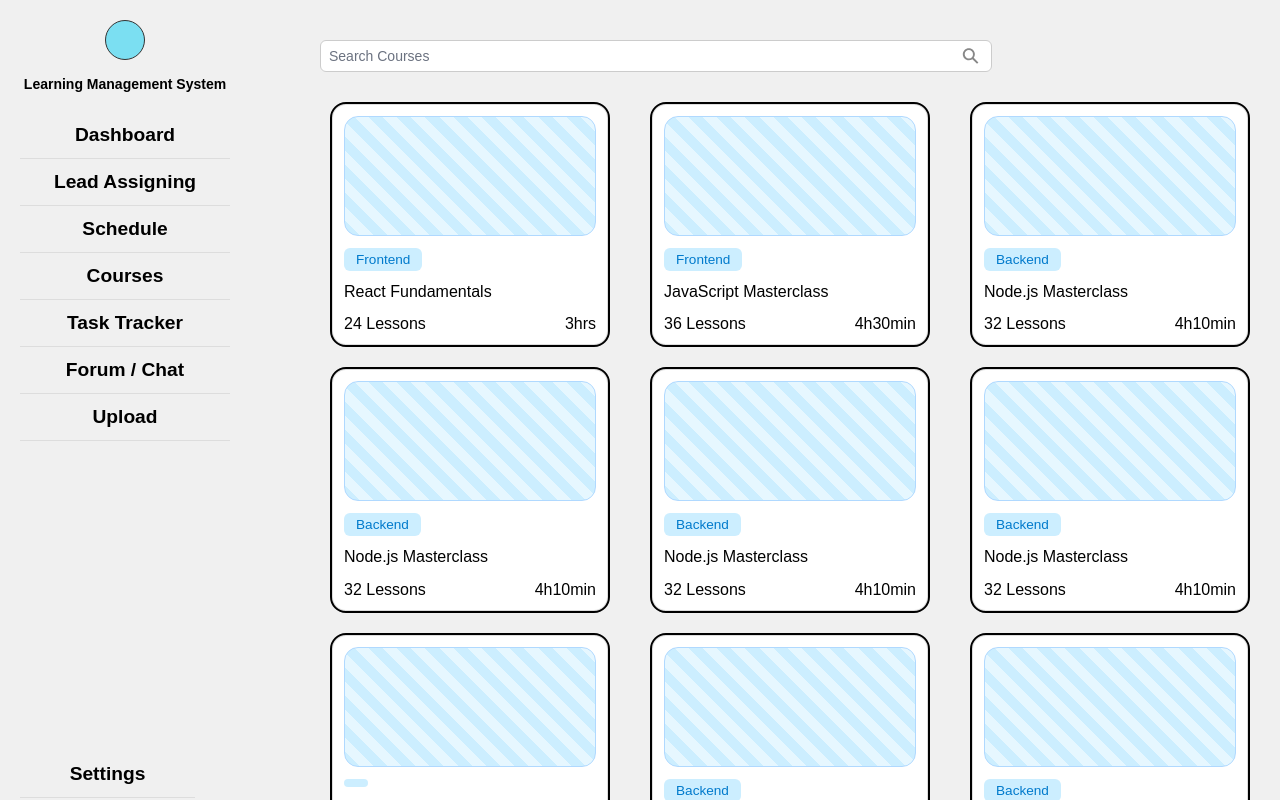
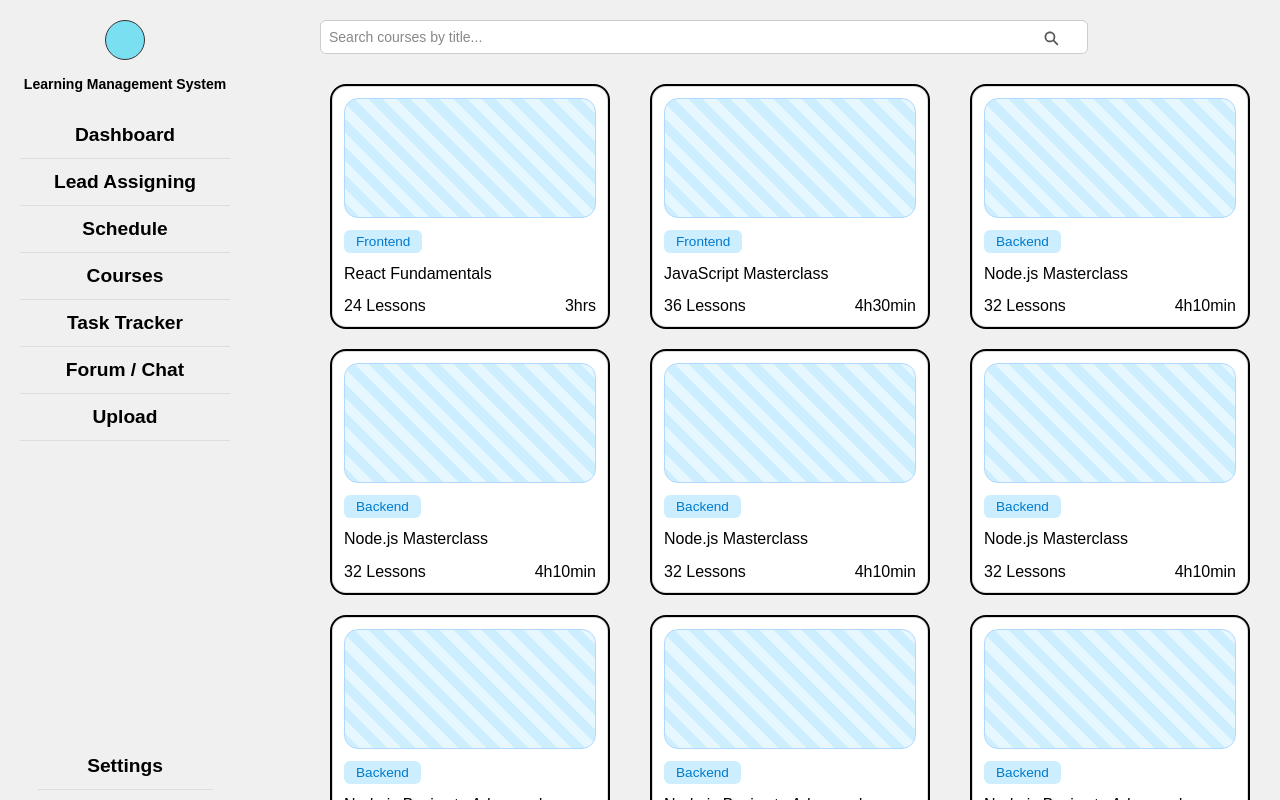
Before and after one commit to subhashini-git123/lms-project, a React (Create React App) app: page /Courses in a window 1280 px wide. Shown: the top 800 px of the page. Built offline with nearby package versions, Linux system fonts and the light colour scheme.

Commit message:
Dynamic search bar,with changes in css added

```diff
--- a/src/components/SearchBar.css
+++ b/src/components/SearchBar.css
@@ -1,4 +1,4 @@
-.search-container {
+/* .search-container {
   position: relative;
   width: 70%;
   margin: 20px 0;
@@ -22,4 +22,29 @@
   color: #888;
   font-size: 1.2rem;
   pointer-events: none;
+} */
+
+.search-icon {
+  position: absolute;
+  font-size: 17px;
+  color: #555;
+  position: absolute;
+  right: 15rem;
+
+  top: 30px;
 }
+
+.search-input {
+  border: none;
+  outline: none;
+width: 80%;
+  font-size: 16px;
+  background: transparent;
+  color: #333;
+  margin-bottom: 20px;
+}
+
+.search-input::placeholder {
+  color: #888;
+  font-weight: 400;
+}
--- a/src/components/SearchBar.js
+++ b/src/components/SearchBar.js
@@ -1,12 +1,33 @@
+// import React from "react";
+// import "./SearchBar.css";
+// import { IoSearchSharp } from "react-icons/io5";
+
+// const SearchBar = () => {
+//   return (
+//     <div className="search-container">
+//       <IoSearchSharp className="search-icon" />
+//       <input type="text" placeholder="Search Courses" />
+//     </div>
+//   );
+// };
+
+// export default SearchBar;
+
 import React from "react";
 import "./SearchBar.css";
 import { IoSearchSharp } from "react-icons/io5";
 
-const SearchBar = () => {
+const SearchBar = ({ value, onChange }) => {
   return (
-    <div className="search-container">
+    <div className="search-bar-wrapper">
       <IoSearchSharp className="search-icon" />
-      <input type="text" placeholder="Search Courses" />
+      <input
+        type="text"
+        placeholder="Search courses by title..."
+        value={value}
+        onChange={(e) => onChange(e.target.value)}
+        className="search-input"
+      />
     </div>
   );
 };
--- a/src/components/Sidebar.css
+++ b/src/components/Sidebar.css
@@ -7,23 +7,39 @@
   top: 0;
   background-color: #f0f0f0;
   box-sizing: border-box;
+  z-index: 1000;
 }
+
+.close-sidebar-btn {
+  position: absolute;
+  top: 10px;
+  right: 15px;
+  font-size: 24px;
+  background: none;
+  border: none;
+  cursor: pointer;
+  color: #333;
+}
+
 .sidebar h3 {
   font-size: 14px;
   margin-bottom: 20px;
   text-align: center;
 }
+
 .sidebar ul {
   list-style: none;
   padding: 0;
   text-align: center;
   margin: 0;
 }
+
 .sidebar ul li {
   padding: 12px 16px;
   border-bottom: 1px solid #ddd;
   cursor: pointer;
 }
+
 .sidebar ul li:hover {
   background-color: #b3e0ef;
 }
@@ -35,13 +51,23 @@
   color: black;
 }
 
+.active-li {
+  background-color: #b3e0ef;
+  border-radius: 6px;
+}
+
+.active-settings-text {
+  color: #007bff;
+  font-weight: bold;
+}
+
 .sidebar ul li.bottom {
   position: absolute;
-  bottom: 2px;
+  bottom: 10px;
   width: 70%;
-  font-weight: bold;
-  font-size: 1.2rem;
+  left: 15%;
 }
+
 .logo-circle {
   width: 40px;
   height: 40px;
--- a/src/components/Sidebar.js
+++ b/src/components/Sidebar.js
@@ -1,53 +1,60 @@
 import React from "react";
-import { Link } from "react-router-dom";
+import { NavLink, useLocation } from "react-router-dom";
 import "./Sidebar.css";
 
 const Sidebar = () => {
+  const location = useLocation();
+
   return (
     <div className="sidebar">
       <div className="logo-circle"></div>
       <h3>Learning Management System</h3>
       <ul>
-        <li>
-          <Link to="/dashboard" className="sidebar-heading">
+        <li className={location.pathname === "/dashboard" ? "active-li" : ""}>
+          <NavLink to="/dashboard" className="sidebar-heading">
             Dashboard
-          </Link>
+          </NavLink>
         </li>
-        <li>
-          <Link to="/lead-assigning" className="sidebar-heading">
+        <li className={location.pathname === "/lead-assigning" ? "active-li" : ""}>
+          <NavLink to="/lead-assigning" className="sidebar-heading">
             Lead Assigning
-          </Link>
+          </NavLink>
         </li>
-        <li>
-          <Link to="/schedule" className="sidebar-heading">
+        <li className={location.pathname === "/schedule" ? "active-li" : ""}>
+          <NavLink to="/schedule" className="sidebar-heading">
             Schedule
-          </Link>
+          </NavLink>
         </li>
-        <li>
-          <Link to="/courses" className="sidebar-heading">
+        <li className={location.pathname === "/courses" ? "active-li" : ""}>
+          <NavLink to="/courses" className="sidebar-heading">
             Courses
-          </Link>
+          </NavLink>
         </li>
-        <li>
-          <Link to="/task-tracker" className="sidebar-heading">
+        <li className={location.pathname === "/task-tracker" ? "active-li" : ""}>
+          <NavLink to="/task-tracker" className="sidebar-heading">
             Task Tracker
-          </Link>
+          </NavLink>
         </li>
-        <li>
-          <Link to="/forum-chat" className="sidebar-heading">
+        <li className={location.pathname === "/forum-chat" ? "active-li" : ""}>
+          <NavLink to="/forum-chat" className="sidebar-heading">
             Forum / Chat
-          </Link>
+          </NavLink>
         </li>
-        <li>
-          <Link to="/upload" className="sidebar-heading">
+        <li className={location.pathname === "/upload" ? "active-li" : ""}>
+          <NavLink to="/upload" className="sidebar-heading">
             Upload
-          </Link>
+          </NavLink>
         </li>
-        <li className="bottom">
-          <Link to="/settings" className="sidebar-heading">
-            Settings
-          </Link>
-        </li>
+       <li className="bottom">
+  <NavLink
+    to="/settings"
+    className={`sidebar-heading ${
+      location.pathname === "/settings" ? "active-settings-text" : ""
+    }`}
+  >
+    Settings
+  </NavLink>
+</li>
       </ul>
     </div>
   );
--- a/src/pages/Chat.css
+++ b/src/pages/Chat.css
@@ -4,7 +4,7 @@
 }
 
 .chat-content {
-  margin-left: 300px;
+  margin-left: 500px;
   margin-top: 112px;
   width: 35rem;
   height: 25rem;
--- a/src/pages/Chat.js
+++ b/src/pages/Chat.js
@@ -4,8 +4,8 @@
 
 const Chat = () => {
   const [messages, setMessages] = useState([
-    { sender: "user", text: ".............." },
-    { sender: "manager", text: "............." },
+    { sender: "user", text: "................................" },
+    { sender: "manager", text: "................................" },
   ]);
   const [input, setInput] = useState("");
 
--- a/src/pages/CourseDetail.css
+++ b/src/pages/CourseDetail.css
@@ -1,7 +1,7 @@
 .course-detail-container {
- margin-left: 300px;
+
   padding: 20px;
-  max-width: 1000px;
+  max-width: 1400px;
   border-radius: 10px;
 }
 
--- a/src/pages/Courses.js
+++ b/src/pages/Courses.js
@@ -1,4 +1,59 @@
-import React from "react";
+// import React from "react";
+// import { Link } from "react-router-dom";
+// import Sidebar from "../components/Sidebar";
+// import SearchBar from "../components/SearchBar";
+// import "./Courses.css";
+// import Card from "../components/Card";
+// import { useCourses } from "../pages/CourseContext";
+
+// const Courses = () => {
+//   const { suggestedCourses } = useCourses();
+//  const { continueCourses } = useCourses();
+
+//   return (
+//     <div className="dashboard-container">
+//       <Sidebar />
+//       <div className="main-content">
+//         <SearchBar />
+//         <div className="courses-container">
+//           {suggestedCourses.map((course, index) => (
+//             <Link
+//               to={`/courses/${index}`}
+//               key={index}
+//               style={{ textDecoration: "none", color: "inherit" }}
+//             >
+//               <Card
+//                 tag={course.tag}
+//                 title={course.title}
+//                 duration={course.duration}
+//                 lessons={course.lessons}
+//               />
+//             </Link>
+//           ))}
+
+//           {continueCourses.map((course, index) => (
+//             <Link
+//               to={`/courses/${index}`}
+//               key={index}
+//               style={{ textDecoration: "none", color: "inherit" }}
+//             >
+//               <Card
+//                 tag={course.tag}
+//                 title={course.title}
+//                 duration={course.duration}
+//                 lessons={course.lessons}
+//               />
+//             </Link>
+//           ))}
+//         </div>
+//       </div>
+//     </div>
+//   );
+// };
+
+// export default Courses;
+
+import React, { useState } from "react";
 import { Link } from "react-router-dom";
 import Sidebar from "../components/Sidebar";
 import SearchBar from "../components/SearchBar";
@@ -7,19 +62,30 @@
 import { useCourses } from "../pages/CourseContext";
 
 const Courses = () => {
-  const { suggestedCourses } = useCourses();
- const { continueCourses } = useCourses();
+  const { suggestedCourses, continueCourses } = useCourses();
+  const [searchQuery, setSearchQuery] = useState("");
+
+  const normalizedQuery = searchQuery.toLowerCase();
+
+  const filteredSuggested = suggestedCourses.filter((course) =>
+    course.title.toLowerCase().includes(normalizedQuery)
+  );
+
+  const filteredContinue = continueCourses.filter((course) =>
+    course.title?.toLowerCase().includes(normalizedQuery)
+  );
 
   return (
     <div className="dashboard-container">
       <Sidebar />
       <div className="main-content">
-        <SearchBar />
+        <SearchBar value={searchQuery} onChange={setSearchQuery} />
+
         <div className="courses-container">
-          {suggestedCourses.map((course, index) => (
+          {filteredSuggested.map((course, index) => (
             <Link
               to={`/courses/${index}`}
-              key={index}
+              key={`suggested-${index}`}
               style={{ textDecoration: "none", color: "inherit" }}
             >
               <Card
@@ -31,20 +97,24 @@
             </Link>
           ))}
 
-          {continueCourses.map((course, index) => (
+          {filteredContinue.map((course, index) => (
             <Link
               to={`/courses/${index}`}
-              key={index}
+              key={`continue-${index}`}
               style={{ textDecoration: "none", color: "inherit" }}
             >
               <Card
                 tag={course.tag}
-                title={course.title}
+                courseTitle={course.title}
                 duration={course.duration}
-                lessons={course.lessons}
+                progress={course.progress}
               />
             </Link>
           ))}
+
+          {filteredSuggested.length === 0 && filteredContinue.length === 0 && (
+            <p style={{ marginTop: "20px" }}>No matching courses found.</p>
+          )}
         </div>
       </div>
     </div>
--- a/src/pages/Dashboard.js
+++ b/src/pages/Dashboard.js
@@ -1,18 +1,158 @@
+// import React, { useState, useRef } from "react";
+// import { useNavigate } from "react-router-dom";
+// import Sidebar from "../components/Sidebar";
+// import SearchBar from "../components/SearchBar";
+// import Card from "../components/Card";
+// import { IoArrowBackCircleOutline, IoArrowForwardCircleOutline } from "react-icons/io5";
+// import { useCourses } from "../pages/CourseContext";
+// import "./Dashboard.css";
+
+// const Dashboard = () => {
+//   const [showProfile, setShowProfile] = useState(false);
+//   const navigate = useNavigate();
+
+
+
+
+//   const continueRef = useRef(null);
+//   const suggestedRef = useRef(null);
+
+//   const { continueCourses, suggestedCourses } = useCourses();
+
+//   const handleProfile = () => {
+//     navigate("/profile");
+//   };
+
+//   const scroll = (ref, direction) => {
+//     if (ref.current) {
+//       const scrollAmount = 300;
+//       ref.current.scrollBy({
+//         left: direction === "left" ? -scrollAmount : scrollAmount,
+//         behavior: "smooth",
+//       });
+//     }
+//   };
+
+//   const handlePlay = (title) => {
+//     alert(`Continuing the course: ${title}`);
+//   };
+
+//   return (
+//     <div className="dashboard-container">
+//       <Sidebar />
+//       <div className="main-content">
+//         <SearchBar />
+//         <div className="profile-icon" onClick={() => setShowProfile(true)}></div>
+
+//         {showProfile && (
+//           <div className="profile-slideout open">
+//             <button className="close-btn" onClick={() => setShowProfile(false)}>&times;</button>
+//             <div className="slideout-content">
+//               <div className="profile-circle large"></div>
+//               <p className="profile-name">John Doe</p>
+//               <p>Junior</p>
+//               <p>Software Developer</p>
+//               <button className="profile-btn" onClick={handleProfile}>Edit Profile</button>
+//               <button className="profile-btn logout">Logout</button>
+//             </div>
+//           </div>
+//         )}
+
+//         <div className="stats-container">
+//           <div className="stat-box">
+//             <h6 className="stat-heading">Total Hours Spent</h6>
+//             <p className="stat-container-p">100hrs</p>
+//           </div>
+//           <div className="stat-box">
+//             <h6 className="stat-heading">Ongoing Courses</h6>
+//             <p className="stat-container-p">3</p>
+//           </div>
+//           <div className="stat-box">
+//             <h6 className="stat-heading">Upcoming Courses</h6>
+//             <p className="stat-container-p">50</p>
+//           </div>
+//           <div className="stat-box">
+//             <h6 className="stat-heading">Completed Courses</h6>
+//             <p className="stat-container-p">10</p>
+//           </div>
+//           <div className="stat-box">
+//             <h6 className="stat-heading">Learning Progress</h6>
+//             <p className="stat-container-p">75%</p>
+//           </div>
+//         </div>
+
+//         <div className="section-header">
+//           <h2>Continue Learning</h2>
+//           <div className="scroll-buttons">
+//             <button onClick={() => scroll(continueRef, "left")}>
+//               <IoArrowBackCircleOutline />
+//             </button>
+//             <button onClick={() => scroll(continueRef, "right")}>
+//               <IoArrowForwardCircleOutline />
+//             </button>
+//           </div>
+//         </div>
+
+//         <div className="card-carousel" ref={continueRef}>
+//           {continueCourses.map((course, idx) => (
+//             <Card
+//               key={idx}
+//               courseTitle={course.title}
+//               tag={course.tag}
+//               timeLeft={course.duration}
+//               progress={course.progress}
+//               onPlay={() => handlePlay(course.title)}
+//             />
+//           ))}
+//         </div>
+
+//         <div className="section-header">
+//           <h2>Popular / Suggested Courses</h2>
+//           <div className="scroll-buttons">
+//             <button onClick={() => scroll(suggestedRef, "left")}>
+//               <IoArrowBackCircleOutline />
+//             </button>
+//             <button onClick={() => scroll(suggestedRef, "right")}>
+//               <IoArrowForwardCircleOutline />
+//             </button>
+//           </div>
+//         </div>
+
+//         <div className="card-carousel" ref={suggestedRef}>
+//           {suggestedCourses.map((course, idx) => (
+//             <Card
+//               key={idx}
+//               title={course.title}
+//               tag={course.tag}
+//               duration={course.duration}
+//               lessons={course.lessons}
+//             />
+//           ))}
+//         </div>
+//       </div>
+//     </div>
+//   );
+// };
+
+// export default Dashboard;
+
+
 import React, { useState, useRef } from "react";
 import { useNavigate } from "react-router-dom";
 import Sidebar from "../components/Sidebar";
 import SearchBar from "../components/SearchBar";
 import Card from "../components/Card";
-import { IoArrowBackCircleOutline, IoArrowForwardCircleOutline } from "react-icons/io5";
+import {
+  IoArrowBackCircleOutline,
+  IoArrowForwardCircleOutline,
+} from "react-icons/io5";
 import { useCourses } from "../pages/CourseContext";
 import "./Dashboard.css";
 
 const Dashboard = () => {
   const [showProfile, setShowProfile] = useState(false);
+  const [searchQuery, setSearchQuery] = useState("");
   const navigate = useNavigate();
-
-
-
 
   const continueRef = useRef(null);
   const suggestedRef = useRef(null);
@@ -37,16 +177,29 @@
     alert(`Continuing the course: ${title}`);
   };
 
+  const normalizedQuery = searchQuery.toLowerCase();
+
+  const filteredContinue = continueCourses.filter((course) =>
+    course.title?.toLowerCase().includes(normalizedQuery)
+  );
+
+  const filteredSuggested = suggestedCourses.filter((course) =>
+    course.title.toLowerCase().includes(normalizedQuery)
+  );
+
   return (
     <div className="dashboard-container">
       <Sidebar />
       <div className="main-content">
-        <SearchBar />
+        <SearchBar value={searchQuery} onChange={setSearchQuery} />
+
         <div className="profile-icon" onClick={() => setShowProfile(true)}></div>
 
         {showProfile && (
           <div className="profile-slideout open">
-            <button className="close-btn" onClick={() => setShowProfile(false)}>&times;</button>
+            <button className="close-btn" onClick={() => setShowProfile(false)}>
+              &times;
+            </button>
             <div className="slideout-content">
               <div className="profile-circle large"></div>
               <p className="profile-name">John Doe</p>
@@ -58,6 +211,7 @@
           </div>
         )}
 
+        {/* Stats Section */}
         <div className="stats-container">
           <div className="stat-box">
             <h6 className="stat-heading">Total Hours Spent</h6>
@@ -81,6 +235,7 @@
           </div>
         </div>
 
+        {/* Continue Learning */}
         <div className="section-header">
           <h2>Continue Learning</h2>
           <div className="scroll-buttons">
@@ -94,7 +249,8 @@
         </div>
 
         <div className="card-carousel" ref={continueRef}>
-          {continueCourses.map((course, idx) => (
+          {filteredContinue.length > 0 ? (
+            filteredContinue.map((course, idx) => (
               <Card
                 key={idx}
                 courseTitle={course.title}
@@ -103,9 +259,13 @@
                 progress={course.progress}
                 onPlay={() => handlePlay(course.title)}
               />
-          ))}
+            ))
+          ) : (
+            <p className="no-results">No matching courses found.</p>
+          )}
         </div>
 
+        {/*  Suggested / Popular Courses */}
         <div className="section-header">
           <h2>Popular / Suggested Courses</h2>
           <div className="scroll-buttons">
@@ -119,7 +279,8 @@
         </div>
 
         <div className="card-carousel" ref={suggestedRef}>
-          {suggestedCourses.map((course, idx) => (
+          {filteredSuggested.length > 0 ? (
+            filteredSuggested.map((course, idx) => (
               <Card
                 key={idx}
                 title={course.title}
@@ -127,7 +288,10 @@
                 duration={course.duration}
                 lessons={course.lessons}
               />
-          ))}
+            ))
+          ) : (
+            <p className="no-results">No matching courses found.</p>
+          )}
         </div>
       </div>
     </div>
--- a/src/pages/Setting.css
+++ b/src/pages/Setting.css
@@ -3,7 +3,7 @@
   display: flex;
   flex-direction: column;
   align-items: center;
-  padding-top: 112px;
+  padding-top: 40px;
   margin-left: 50px;
 }
 
@@ -19,7 +19,7 @@
   border: 2px solid #aaa;
   padding: 30px;
   border-radius: 10px;
-  width: 55rem;
+  width: 60rem;
   background-color: #f9f9f9;
   margin-left: 150px;
 }
--- a/src/pages/Upload.css
+++ b/src/pages/Upload.css
@@ -45,7 +45,6 @@
   padding: 8px;
   border: 1px solid #ccc;
   border-radius: 6px;
-  width: 100%;
   font-size: 14px;
   box-sizing: border-box;
   background-color: white;
@@ -85,7 +84,7 @@
   background-color: white;
   color: gray;
   border: 1px solid gray;
-  border-radius: 1px;
+  border-radius: 5px;
   cursor: pointer;
   font-weight: bold;
   font-size: 12px;
```
Also changed, not shown: src/pages/TaskTracker.css (+4 -5 lines). Lines whose indentation alone changed are shown as unchanged.
